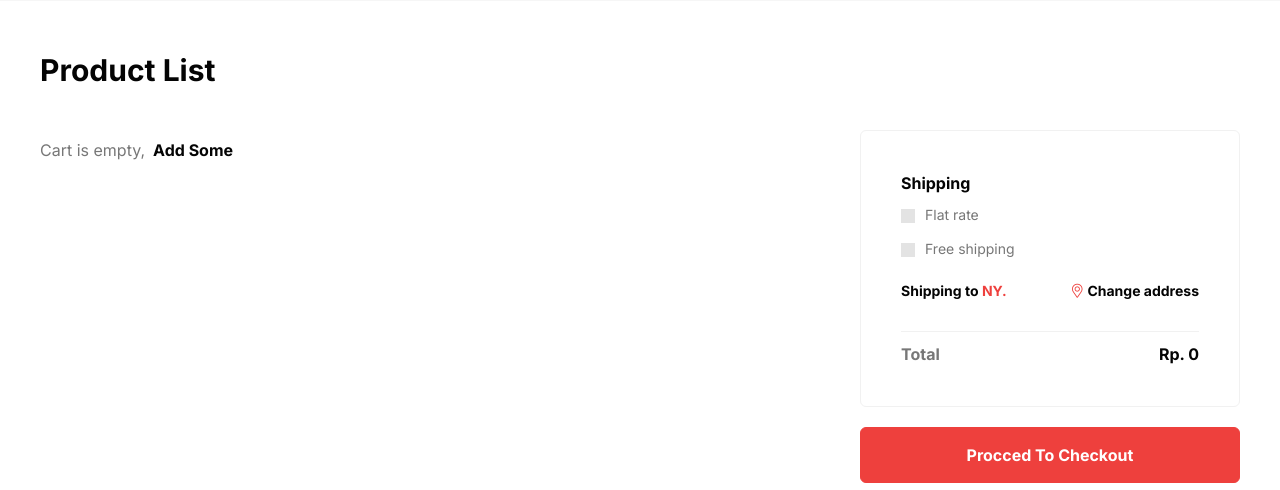
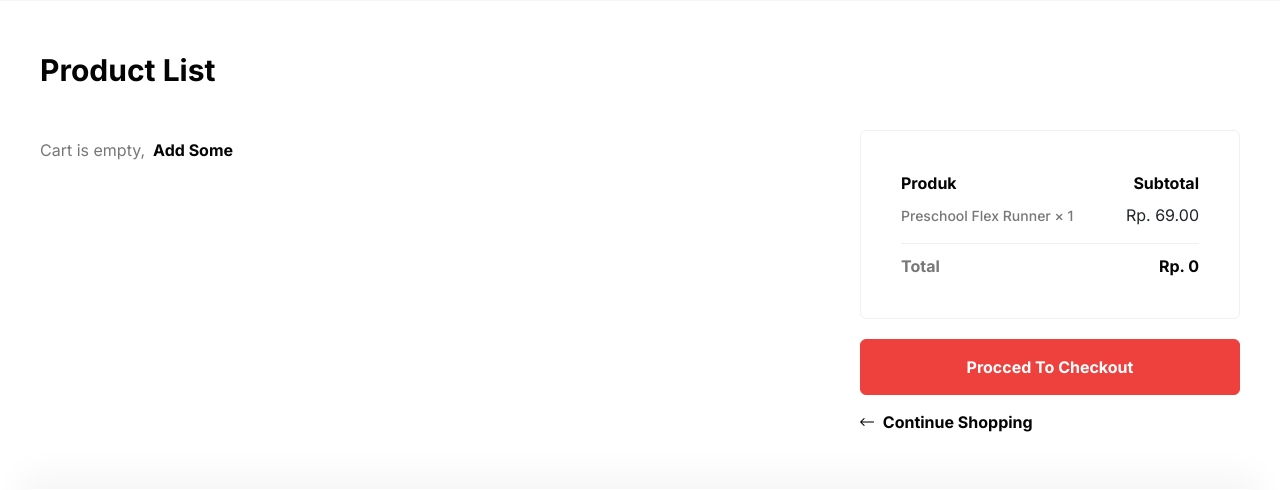
Before and after one commit to MuhamadMudrikaRidho/web_chicken_yaska, a Flask app: page /cart/ in a window 1280 px wide. Shown: the part 237-727 px from the top of the page. Run offline with Flask 3, Linux system fonts and the light colour scheme; the visitor is signed in with stand-in values (Sample User, id 1); data that the repository does not hold is empty; some libraries are stand-ins or nearby versions.

Commit message:
edit cart dan co

```diff
--- a/templates/cart.html
+++ b/templates/cart.html
@@ -1,19 +1,21 @@
-{% extends "layouts/template.html" %}
-{% block title %}Cart{% endblock %}
-{% block breadcrumb %}
+{% extends "layouts/template.html" %} {% block title %}Cart{% endblock %} {%
+block breadcrumb %}
 <div class="page-path">
   <div class="container">
     <div class="breadcrumbs-inner">
       <h1 class="path-title">Cart</h1>
       <ul>
-        <li><a class="home-page-link" href="/">Home <i class="fal fa-angle-right"></i></a></li>
+        <li>
+          <a class="home-page-link" href="/"
+            >Home <i class="fal fa-angle-right"></i
+          ></a>
+        </li>
         <li><a class="current-page" href="#">Cart</a></li>
       </ul>
     </div>
   </div>
 </div>
-{% endblock %}
-{% block content %}
+{% endblock %} {% block content %}
 <div class="rts-cart-section">
   <div class="container">
     <h4 class="section-title">Product List</h4>
@@ -21,11 +23,8 @@
       <div class="col-xl-7">
         <div class="cart-table-area">
           <table class="table table-bordered table-hover">
-            <thead class="thead-dark">
-            </thead>
-            <tbody id="cart-data-page">
-
-            </tbody>
+            <thead class="thead-dark"></thead>
+            <tbody id="cart-data-page"></tbody>
           </table>
           <!-- <div class="coupon-apply">
             <span class="coupon-text">Coupon Code:</span>
@@ -39,33 +38,45 @@
       <div class="col-xl-4">
         <div class="checkout-box">
           <div class="checkout-box-inner">
-            <div class="shipping-check">
-              <span class="title">Shipping</span>
-              <div class="check-options">
-                <form>
-                  <div class="form-group">
-                    <input type="checkbox" id="fltrt">
-                    <label class="check-title" for="fltrt">Flat rate</label>
+            <div class="action-item">
+              <div
+                class="action-top mb-2"
+                style="
+                  display: flex;
+                  justify-content: space-between;
+                  align-items: center;
+                  font-weight: bold;
+                "
+              >
+                <span class="action-title">Produk</span>
+                <span class="subtotal">Subtotal</span>
+              </div>
+              <div class="category-item mb-2">
+                <div
+                  class="category-item-inner"
+                  style="
+                    display: flex;
+                    justify-content: space-between;
+                    align-items: center;
+                  "
+                >
+                  <div class="category-title-area">
+                    <span class="pretitle">Preschool Flex Runner × 1</span>
                   </div>
-                  <div class="form-group">
-                    <input type="checkbox" id="frsh">
-                    <label class="check-title" for="frsh">Free shipping</label>
-                  </div>
-                </form>
+                  <div class="price" style="text-align: right">Rp. 69.00</div>
+                </div>
               </div>
-            </div>
-            <div class="shipping-location">
-              <span class="shipping-to">Shipping to <span>NY.</span></span>
-              <span class="change-address"><i class="fal fa-map-marker-alt mr--5"></i>Change address</span>
-            </div>
-            <div class="total-area">
-              <span class="title">Total</span>
-              <span class="total-price" id="total-price">Rp. 0</span>
+
+              <div class="total-area mt-3">
+                <span class="title">Total</span>
+                <span class="total-price" id="total-price">Rp. 0</span>
+              </div>
             </div>
           </div>
           <a href="/order" class="procced-btn">Procced To Checkout</a>
-          <a href="{{ url_for('menu.home') }}" class="continue-shopping"><i class="fal fa-long-arrow-left"></i> Continue
-            Shopping</a>
+          <a href="{{ url_for('menu.home') }}" class="continue-shopping"
+            ><i class="fal fa-long-arrow-left"></i> Continue Shopping</a
+          >
         </div>
       </div>
     </div>
--- a/templates/checkout.html
+++ b/templates/checkout.html
@@ -50,7 +50,6 @@ block content %}
         </form>
       </div>
       <div class="col-xl-4">
-        {% comment %} harga {% endcomment %}
         <div class="action-item">
           <div class="action-top">
             <span class="action-title">Produk</span>
@@ -86,8 +85,7 @@ block content %}
             <span class="total-price">Rp. 364.00</span>
           </div>
         </div>
-        {% comment %} harga end {% endcomment %}
-        <div class="action-item m-0">
+        <!-- <div class="action-item m-0">
           <div class="payment-options checkout-options">
             <form>
               <div class="form-group">
@@ -104,7 +102,7 @@ block content %}
               </div>
             </form>
           </div>
-        </div>
+        </div> -->
         <a href="" class="place-order-btn">Pembayaran</a>
         <a href="/order/thankyou" class="place-order-btn">Place Order</a>
       </div>
```
